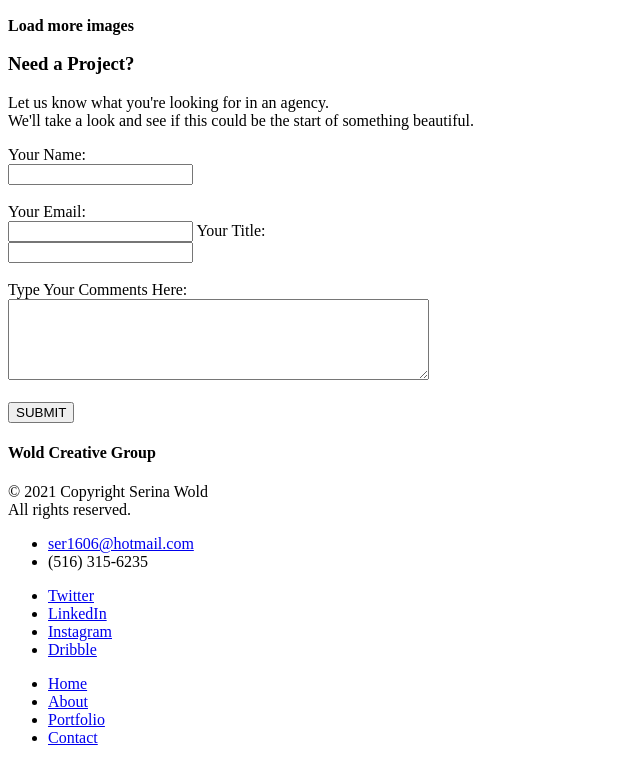
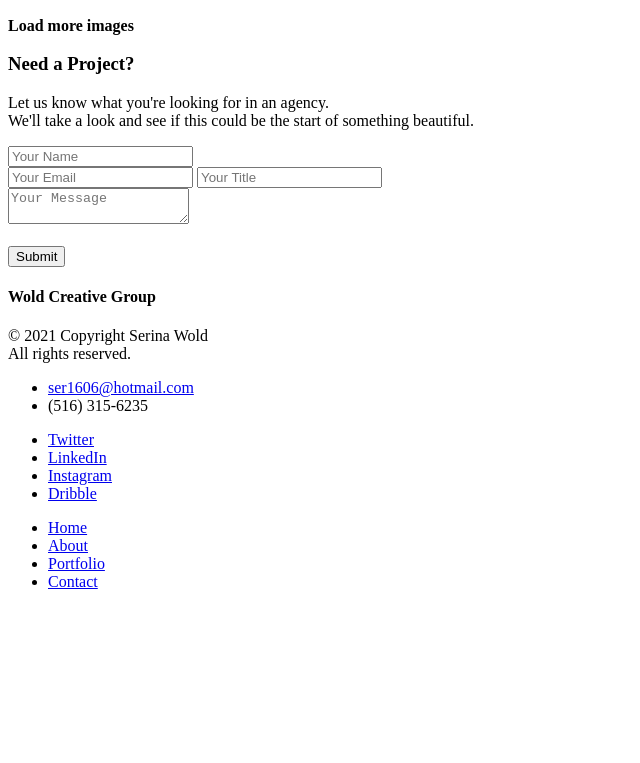
Before and after one commit to Serinahwold/intro-to-web, a plain HTML site: page benchmark2/benchmark_2.html in a window 1280 px wide. Shown: the part 1282-2045 px from the top of the page, without its empty margins (0-640 px from the left). After the commit the page ends 1889 px from the top, so only its background shows below. Drawn offline with Linux system fonts and the light colour scheme.

Commit message:
Update benchmark_2.html
From class

```diff
--- a/benchmark2/benchmark_2.html
+++ b/benchmark2/benchmark_2.html
@@ -60,22 +60,14 @@
           We'll take a look and see if this could be the start of something beautiful.  </p>
 
 
-        <form action="/submit-form" method="POST">
-        <label for="name">Your Name:</label><br>
-        <input type="text" id="name" name="name" required>
+        <form action="" >
+        <input type="text" name="name" placeholder="Your Name"><br>
+        <input type="text" name="email" placeholder="Your Email">
+        <input type="text" name="title" placeholder="Your Title"><br>
+        <textarea name="comments" id="comments" placeholder="Your Message"></textarea>
         <br><br>
 
-        <label for="email">Your Email:</label><br>
-        <input type="email" id="email" name="email" required>
-
-        <label for="title">Your Title:</label><br>
-        <input type="text" id="title" name="title">
-        <br><br>
-
-        <label for="comments">Type Your Comments Here:</label><br>
-        <textarea id="comments" name="comments" rows="5" cols="50" required></textarea>
-        <br><br>
-        <button type="submit">SUBMIT</button>
+        <input type="submit" name="SUBMIT">
     </form>
 
     <h4>Wold Creative Group</h4>
```
